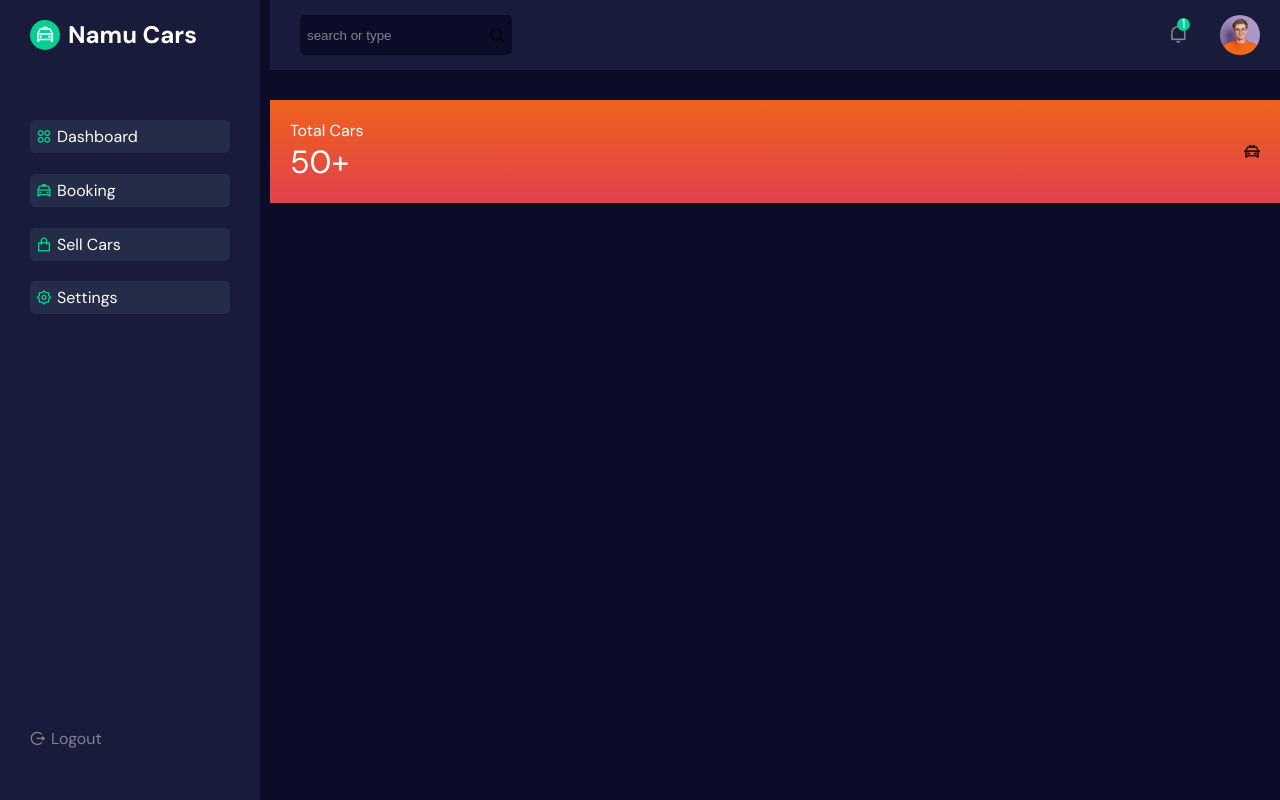
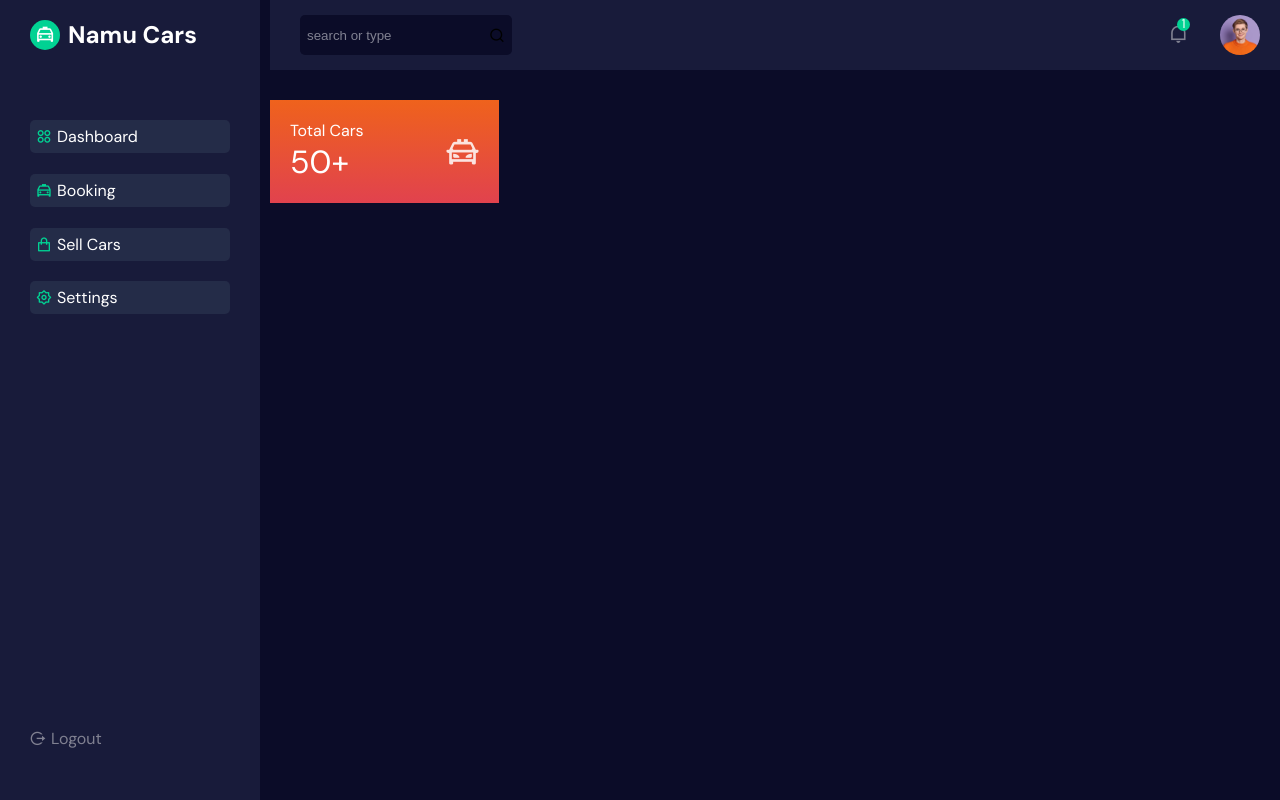
Before and after one commit to musaCODEzz/namu-cars, a React (Create React App) app: page /dashboard in a window 1280 px wide. Built offline with nearby package versions, Linux system fonts and the light colour scheme.

Commit message:
Dashboard content

```diff
--- a/src/pages/Dashboard.jsx
+++ b/src/pages/Dashboard.jsx
@@ -6,13 +6,15 @@ const Dashboard = () => {
     <div className="dashboard">
       <div className="dashboard__wrapper">
         <div className="dashboard__cards">
-          <div className="single__card">
+        <div className="single__card">
             <div className="card__content">
               <h4>Total Cars</h4>
               <span>50+</span>
             </div>
-            <span><i class="ri-police-car-line"></i></span>
-          </div>
+            <span className='card__icon'>
+              <i class="ri-police-car-line"></i>
+            </span>
+    </div>
         </div>
       </div>
     </div>
--- a/src/styles/dashboard.css
+++ b/src/styles/dashboard.css
@@ -18,3 +18,13 @@
     color: var(--heading-color);
     font-size: 2rem;
 }
+.card__icon{
+    font-size: 2rem;
+    font-weight: 400 !important;
+    color: rgba(255, 255, 255, 0.845);
+}
+.dashboard__cards{
+    display:grid;
+    grid-template-columns: repeat(4, 1fr);
+    column-gap: 2rem;
+}
```
Also changed, not shown: src/components/reusable/SingleCard.jsx (added, +15 -0 lines).
